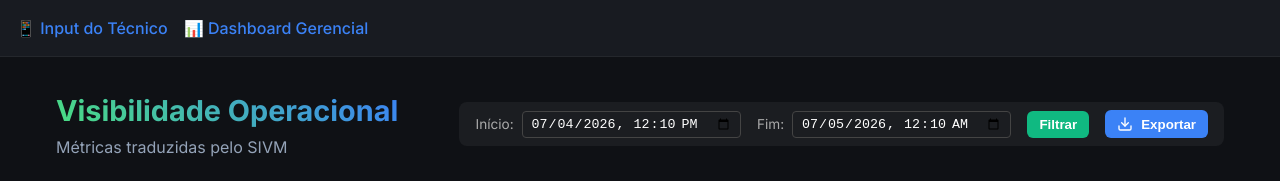
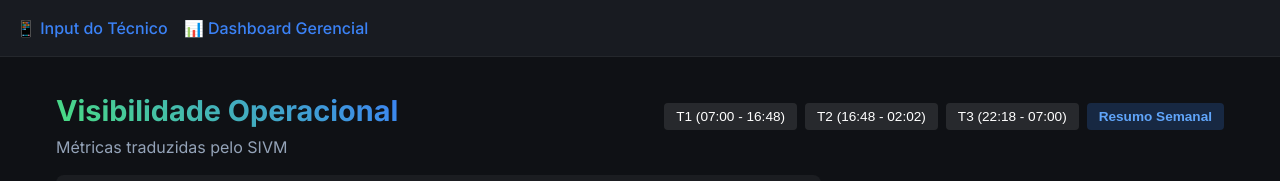
Before and after one commit to Marcelo-araujo/sivm, a React (Vite) app: page /dashboard in a window 1280 px wide. Shown: the top 181 px of the page. Built offline with nearby package versions, Linux system fonts and the light colour scheme; no server answers.

Commit message:
feat: add explicit shift preset buttons (T1, T2, T3, Semana) to Dashboard

```diff
--- a/src/pages/Dashboard.jsx
+++ b/src/pages/Dashboard.jsx
@@ -21,12 +21,11 @@
 
   const dashboardRef = useRef(null);
 
-  const fetchMetrics = async () => {
+  const fetchMetrics = async (overrideInicio = null, overrideFim = null) => {
     setLoading(true);
     try {
-      // Converte a string local para UTC (formato esperado pelo PG)
-      const inicioUTC = new Date(filtroInicio).toISOString();
-      const fimUTC = new Date(filtroFim).toISOString();
+      const inicioUTC = new Date(overrideInicio || filtroInicio).toISOString();
+      const fimUTC = new Date(overrideFim || filtroFim).toISOString();
 
       const response = await fetch(`/api/dashboard-metrics?inicio=${inicioUTC}&fim=${fimUTC}`);
       const data = await response.json();
@@ -38,6 +37,38 @@
     } finally {
       setLoading(false);
     }
+  };
+
+  const applyPreset = (preset) => {
+    const now = new Date();
+    const todayStr = now.toISOString().split('T')[0];
+
+    let novoInicio, novoFim;
+
+    if (preset === 'T1') {
+      novoInicio = `${todayStr}T07:00`;
+      novoFim = `${todayStr}T16:48`;
+    } else if (preset === 'T2') {
+      const tomorrow = new Date(now.getTime() + 24*60*60*1000);
+      novoInicio = `${todayStr}T16:48`;
+      novoFim = `${tomorrow.toISOString().split('T')[0]}T02:02`;
+    } else if (preset === 'T3') {
+      const tomorrow = new Date(now.getTime() + 24*60*60*1000);
+      novoInicio = `${todayStr}T22:18`;
+      novoFim = `${tomorrow.toISOString().split('T')[0]}T07:00`;
+    } else if (preset === 'Semana') {
+      const day = now.getDay();
+      const diffToMonday = now.getDate() - day + (day === 0 ? -6 : 1);
+      const monday = new Date(now.setDate(diffToMonday));
+      const friday = new Date(monday.getTime() + 4 * 24 * 60 * 60 * 1000);
+
+      novoInicio = `${monday.toISOString().split('T')[0]}T00:00`;
+      novoFim = `${friday.toISOString().split('T')[0]}T23:59`;
+    }
+
+    setFiltroInicio(novoInicio);
+    setFiltroFim(novoFim);
+    fetchMetrics(novoInicio, novoFim);
   };
 
   useEffect(() => {
@@ -83,6 +114,13 @@
           <p style={{ color: 'var(--text-secondary)', margin: '0.2rem 0 0 0' }}>Métricas traduzidas pelo SIVM</p>
         </div>
 
+        <div style={{ display: 'flex', gap: '0.5rem', flexWrap: 'wrap', marginBottom: '1rem' }}>
+          <button onClick={() => applyPreset('T1')} style={{ padding: '6px 12px', background: 'rgba(255,255,255,0.1)', color: '#fff', border: 'none', borderRadius: '4px', cursor: 'pointer', fontSize: '0.85rem' }}>T1 (07:00 - 16:48)</button>
+          <button onClick={() => applyPreset('T2')} style={{ padding: '6px 12px', background: 'rgba(255,255,255,0.1)', color: '#fff', border: 'none', borderRadius: '4px', cursor: 'pointer', fontSize: '0.85rem' }}>T2 (16:48 - 02:02)</button>
+          <button onClick={() => applyPreset('T3')} style={{ padding: '6px 12px', background: 'rgba(255,255,255,0.1)', color: '#fff', border: 'none', borderRadius: '4px', cursor: 'pointer', fontSize: '0.85rem' }}>T3 (22:18 - 07:00)</button>
+          <button onClick={() => applyPreset('Semana')} style={{ padding: '6px 12px', background: 'rgba(59, 130, 246, 0.2)', color: '#60a5fa', border: 'none', borderRadius: '4px', cursor: 'pointer', fontSize: '0.85rem', fontWeight: 'bold' }}>Resumo Semanal</button>
+        </div>
+
         <div style={{ display: 'flex', gap: '1rem', alignItems: 'center', flexWrap: 'wrap', background: 'rgba(255,255,255,0.05)', padding: '0.5rem 1rem', borderRadius: '8px' }}>
           <div style={{ display: 'flex', alignItems: 'center', gap: '0.5rem' }}>
             <label style={{ fontSize: '0.85rem', color: '#aaa' }}>Início:</label>
@@ -103,7 +141,7 @@
             />
           </div>
           <button
-            onClick={fetchMetrics}
+            onClick={() => fetchMetrics()}
             style={{ padding: '6px 12px', background: '#10b981', color: '#fff', border: 'none', borderRadius: '6px', cursor: 'pointer', fontWeight: 600 }}
           >
             Filtrar
```
